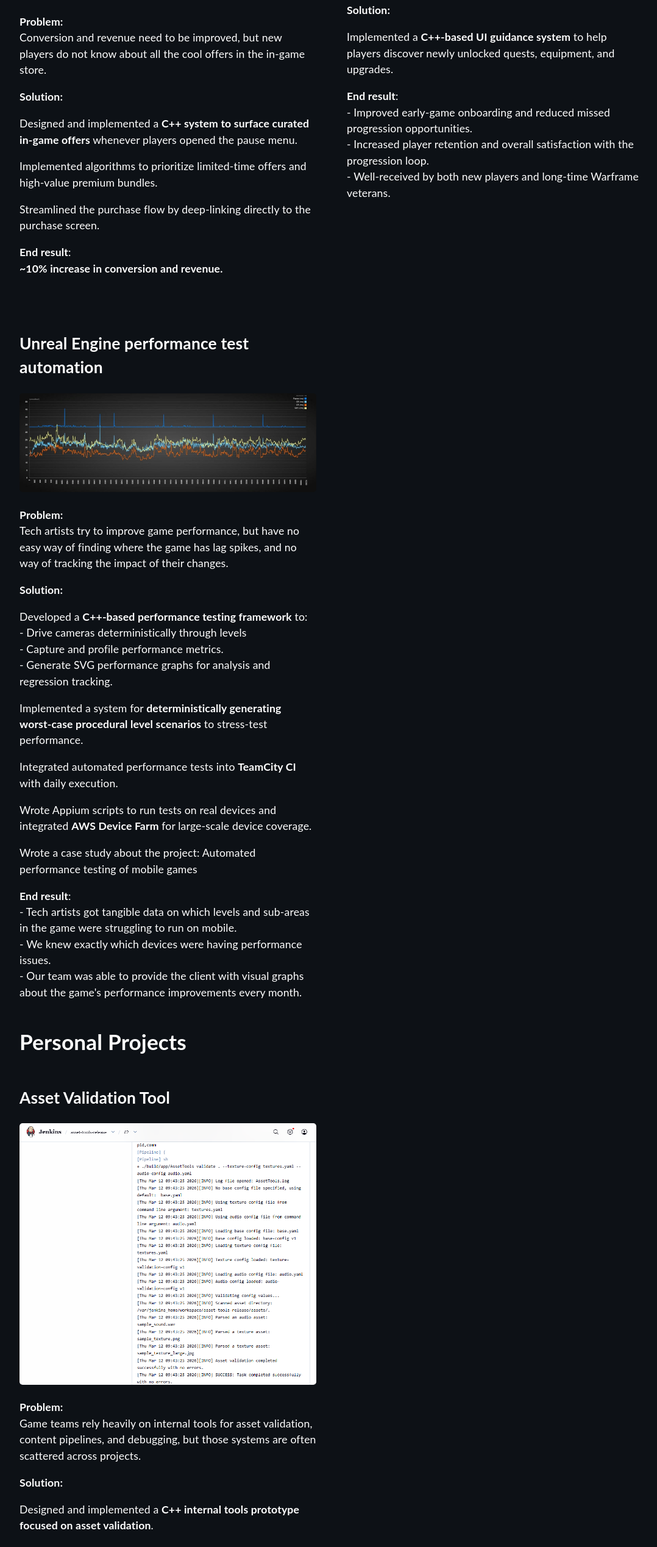
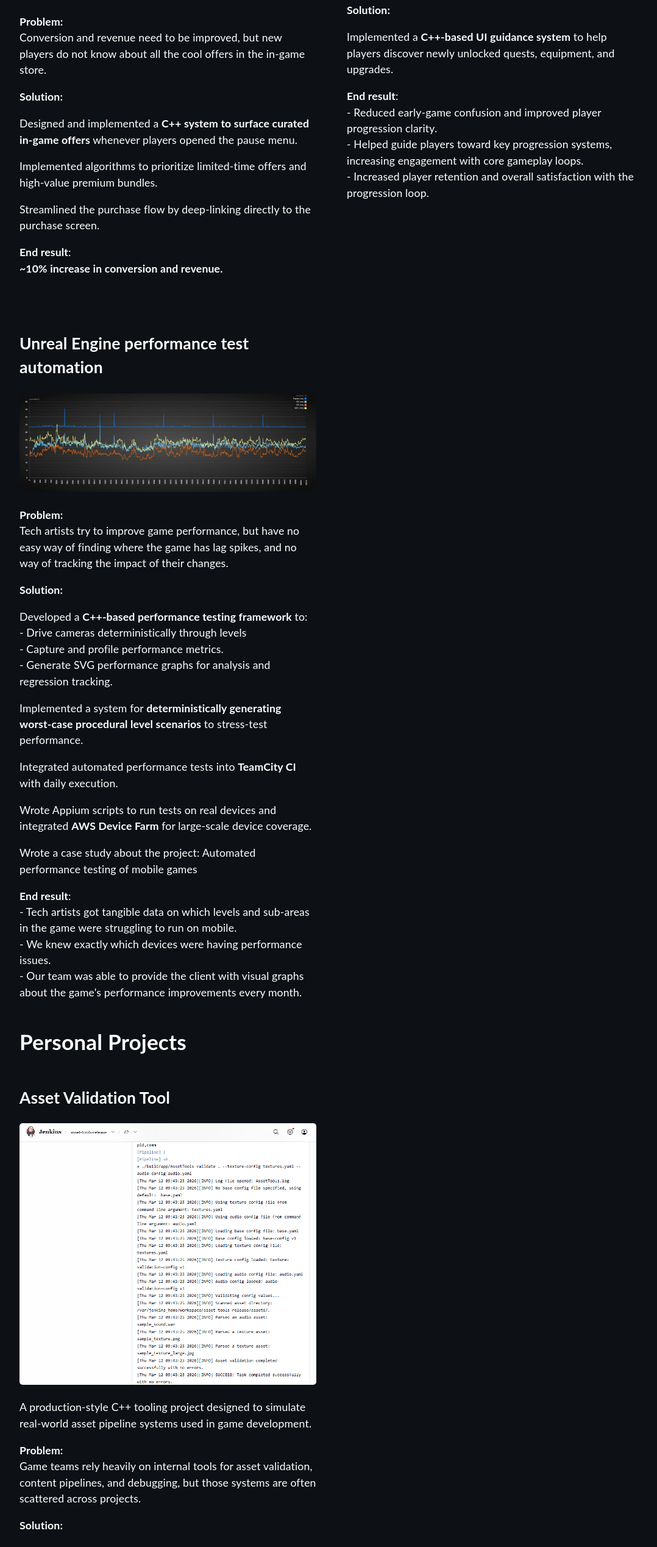
Before and after one commit to jereor/portfolio, a React (Create React App) app: page / in a window 1280 px wide. Shown: the part 2651-5188 px from the top of the page at 61% size, without its empty margins (96-1174 px from the left). Built offline with nearby package versions, Linux system fonts and the light colour scheme.

Commit message:
Improve projects section content

```diff
--- a/src/components/Project.tsx
+++ b/src/components/Project.tsx
@@ -41,9 +41,9 @@ function Project() {
 
                 <p>
                     <b>End result</b>:<br></br>
-                    - Improved early‑game onboarding and reduced missed progression opportunities.<br></br>
-                    - Increased player retention and overall satisfaction with the progression loop.<br></br>
-                    - Well‑received by both new players and long‑time Warframe veterans.
+                    - Reduced early-game confusion and improved player progression clarity.<br></br>
+                    - Helped guide players toward key progression systems, increasing engagement with core gameplay loops.<br></br>
+                    - Increased player retention and overall satisfaction with the progression loop.
                 </p>
             </div>
             <div className="project">
@@ -79,6 +79,7 @@ function Project() {
             <div className="project">
                 <a href="https://github.com/jereor/asset-tools/" target="_blank" rel="noreferrer"><h2>Asset Validation Tool</h2></a>
                 <a href="https://github.com/jereor/asset-tools/" target="_blank" rel="noreferrer"><img src={assetToolsThumbnail} className="zoom" alt="thumbnail" width="100%"/></a>
+                <p>A production-style C++ tooling project designed to simulate real-world asset pipeline systems used in game development.</p>
                 <p>
                     <b>Problem:</b>
                     <br></br>
```
